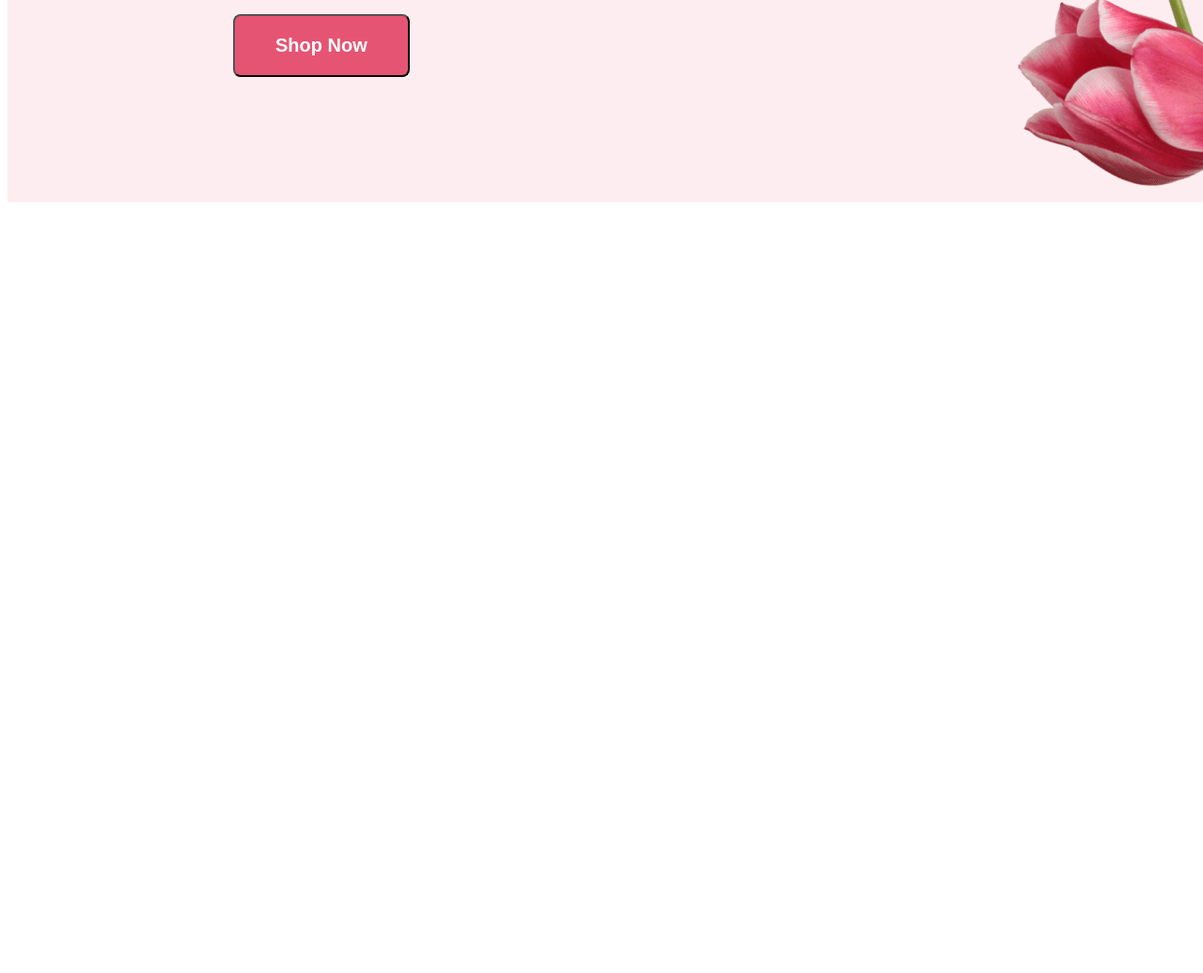
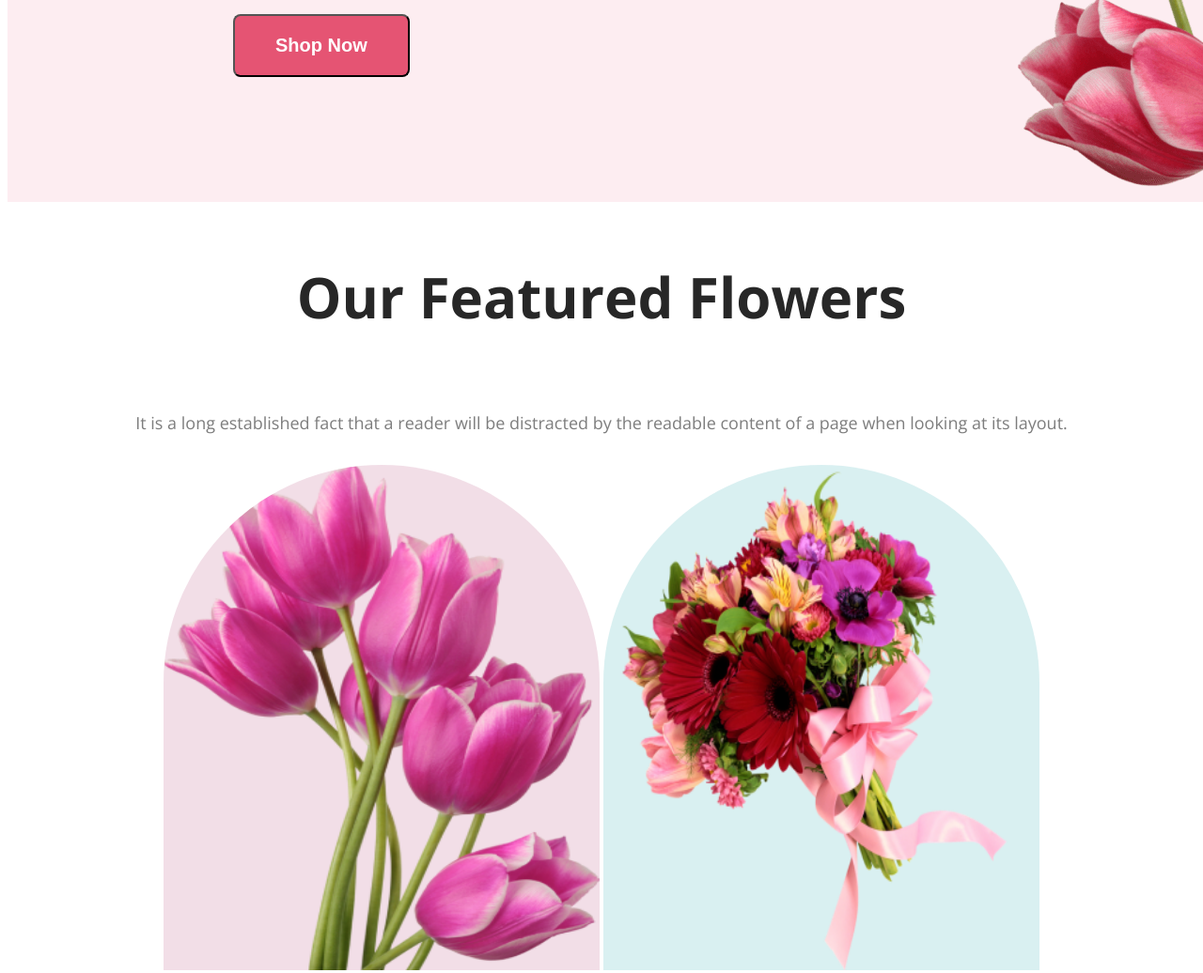
Before and after one commit to Rafil6969/flower-shop-assignment-main, a plain HTML site: page index.html in a window 1280 px wide. Shown: the part 643-1679 px from the top of the page at 94% size. Before the commit the page ends 866 px from the top, so only its background shows below. Drawn offline with nearby package versions, Linux system fonts and the light colour scheme.

Commit message:
on the main

```diff
--- a/index.html
+++ b/index.html
@@ -24,14 +24,25 @@
             <div class="nav-img">
                 <img src="Flower Asset/pngwing 10.png" alt="Flowers">
             </div>
-
-
         </nav>
-
-
-
     </header>
     <main>
+        <div>
+            <header class="main-header">
+                <h2>Our Featured Flowers</h2>
+            </header>
+
+            <div class="main-para">
+                <p class="main-description">It is a long established fact that a reader will be distracted by the
+                    readable content of a page when looking at its layout.</p>
+                <div class="images">
+                    <img class="img-1" src="Flower Asset/pngwing 6.png" alt=""></img>
+                    <img class="img-2" src="Flower Asset/pngwing 5.png" alt=""></img>
+                    <img class="img-3" src="Flower Asset/pngwing 7.png" alt=""></img>
+                </div>
+
+            </div>
+        </div>
 
     </main>
     <footer>
--- a/styles/styles.css
+++ b/styles/styles.css
@@ -4,7 +4,7 @@ body {
 }
 
 /* header styles */
-header {
+.header {
     width: 1920px;
     height: 850px;
     flex-shrink: 0;
@@ -38,7 +38,7 @@ header {
     font-size: 18px;
     font-weight: 400;
     line-height: 30px;
-    padding: 0px 0px 0px 240px ;
+    padding: 0px 0px 0px 240px;
     margin-top: 0px;
 }
 
@@ -54,7 +54,8 @@ header {
     background: #E55473;
     margin-left: 240px;
 }
-.nav-img{
+
+.nav-img {
     width: 635px;
     height: 800px;
     /* flex-shrink: 0; */
@@ -62,9 +63,75 @@ height: 800px;
     /* margin-bottom: 0px; */
     padding: 50px 240px 0px 97px;
 }
+
 /* main section styles */
-.main{
+.main {
     width: 1920px;
     height: 4867px;
     background-color: #fff;
 }
+
+.main-header {
+    color: #272727;
+    text-align: center;
+    font-size: 40px;
+    font-weight: 800;
+    padding: 10px 243px 10px 243px;
+
+}
+
+.main-para {
+    text-align: center;
+}
+
+.main-description {
+    /* width: 600px; */
+    color: rgba(39, 39, 39, 0.60);
+    font-size: 18px;
+    font-weight: 400;
+    line-height: 30px;
+    /* text-align: center; */
+    /* margin-left: 63px; */
+    /* margin-right: 63px; */
+    /* display: block; */
+    /* padding: 10px 243px 20px 243px; */
+}
+
+.images {
+    margin: 30px;
+}
+
+.img-1 {
+    width: 310px;
+    height: 428px;
+    flex-shrink: 0;
+    width: 464px;
+    height: 538px;
+    flex-shrink: 0;
+
+    border-radius: 300px 300px 0px 0px;
+    background: rgba(167, 33, 98, 0.15);
+
+}
+
+.img-2 {
+    width: 370px;
+    height: 370px;
+    flex-shrink: 0;
+    width: 464px;
+    height: 538px;
+    flex-shrink: 0;
+    border-radius: 300px 300px 0px 0px;
+    background: rgba(5, 151, 160, 0.15);
+
+}
+
+.img-3 {
+    width: 314px;
+    height: 471px;
+    flex-shrink: 0;
+    width: 464px;
+    height: 538px;
+    border-radius: 300px 300px 0px 0px;
+    background: rgba(71, 125, 17, 0.15);
+}
```
Lines whose indentation alone changed are shown as unchanged.
